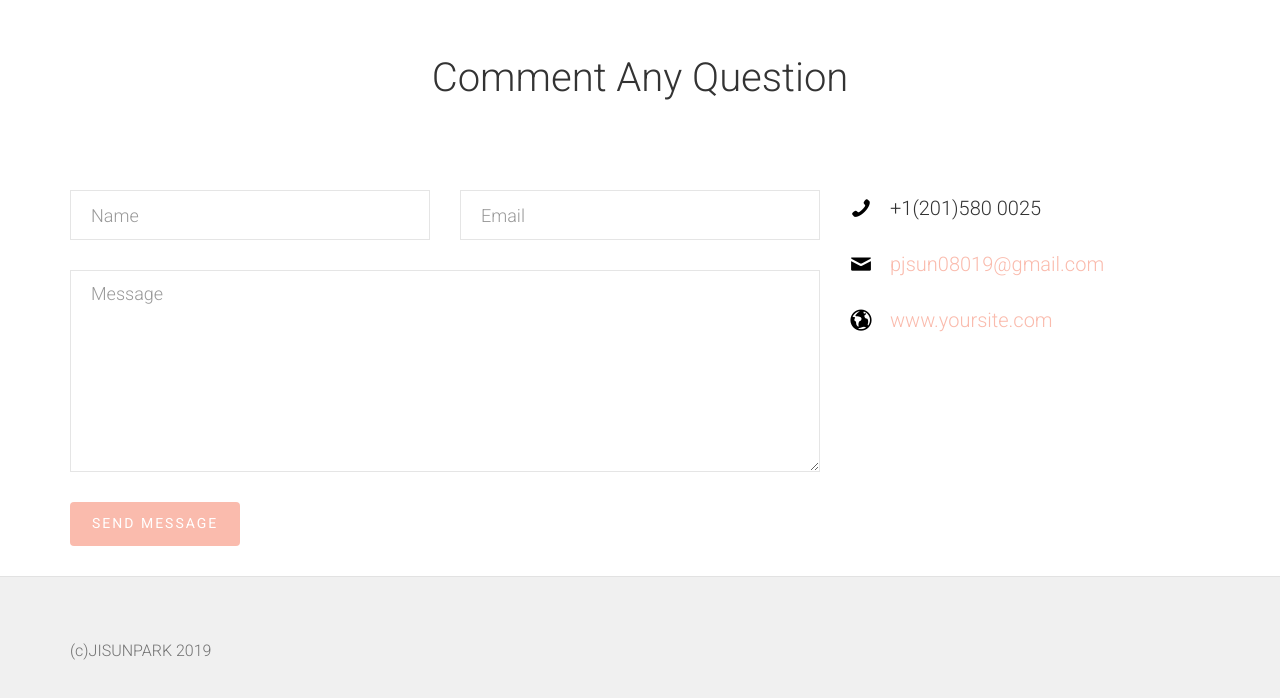
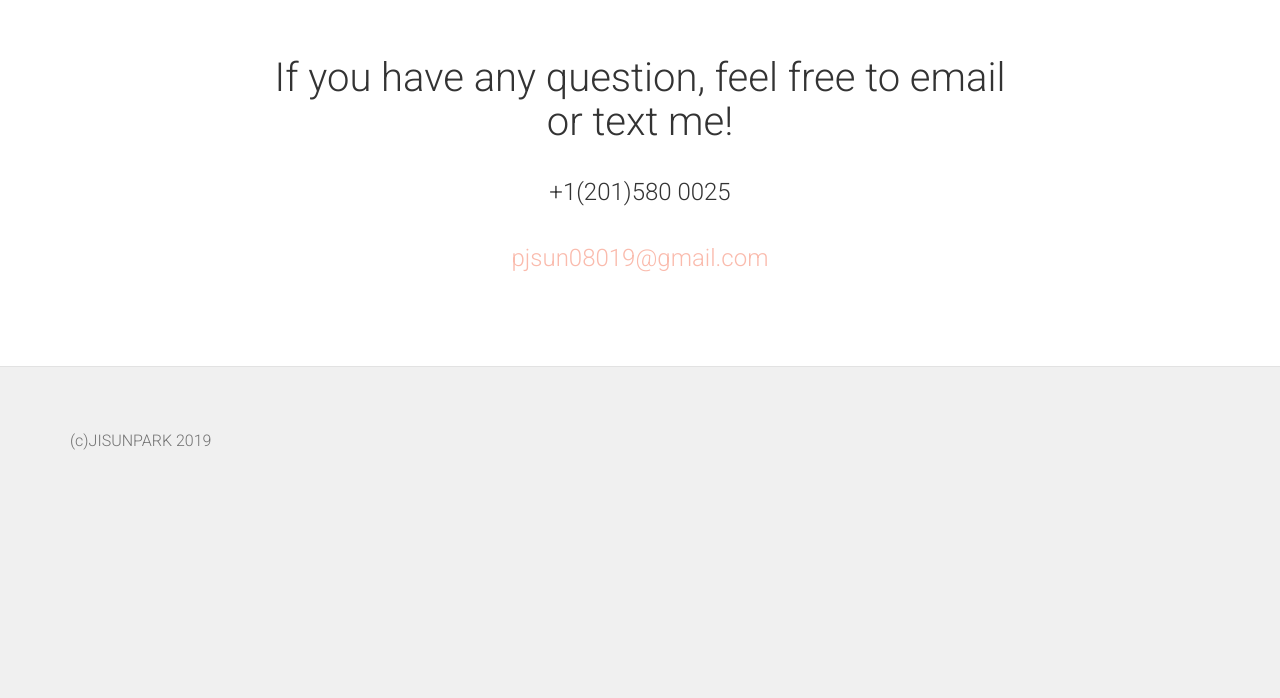
Before and after one commit to JiSunPark1997/JiSunPark1997.github.io, a plain HTML site: page contact.html in a window 1280 px wide. Shown: the part 104-802 px from the top of the page. Drawn offline with Linux system fonts and the light colour scheme; some packages are replaced by stand-ins of ours; no server answers; files whose address does not match are found by name.

Commit message:
Update contact.html

```diff
--- a/contact.html
+++ b/contact.html
@@ -70,41 +70,13 @@
 			<div class="container">
 				<div class="row">
 					<div class="col-md-8 col-md-offset-2 text-center heading-section animate-box">
-						<h2>Comment Any Question</h2>
+						<h2>If you have any question, feel free to email or text me!</h2>
+						<h3>+1(201)580 0025</h3>
+						<h3><a href="mailto:pjsun08019@gmail.com" id="email">pjsun08019@gmail.com</a></h3>
 					</div>
 				</div>
 				<div class="row">
-					<div class="col-md-4 col-md-push-8 animate-box">
-						<ul class="contact-info">
-							<li><i class="icon-phone2"></i>+1(201)580 0025</li>
-							<li><i class="icon-mail"></i><a href="mailto:pjsun08019@gmail.com">pjsun08019@gmail.com</a></li>
-							<li><i class="icon-globe2"></i><a href="#">www.yoursite.com</a></li>
-						</ul>
-					</div>
-					<div class="col-md-8 col-md-pull-4 animate-box">
-						<div class="row">
-							<div class="col-md-6">
-								<div class="form-group">
-									<input type="text" class="form-control" placeholder="Name">
-								</div>
-							</div>
-							<div class="col-md-6">
-								<div class="form-group">
-									<input type="text" class="form-control" placeholder="Email">
-								</div>
-							</div>
-							<div class="col-md-12">
-								<div class="form-group">
-									<textarea name="" class="form-control" id="" cols="30" rows="7" placeholder="Message"></textarea>
-								</div>
-							</div>
-							<div class="col-md-12">
-								<div class="form-group">
-									<input type="submit" value="Send Message" class="btn btn-primary">
-								</div>
-							</div>
-						</div>
-					</div>
+
 				</div>
 			</div>
 		</div>
```
